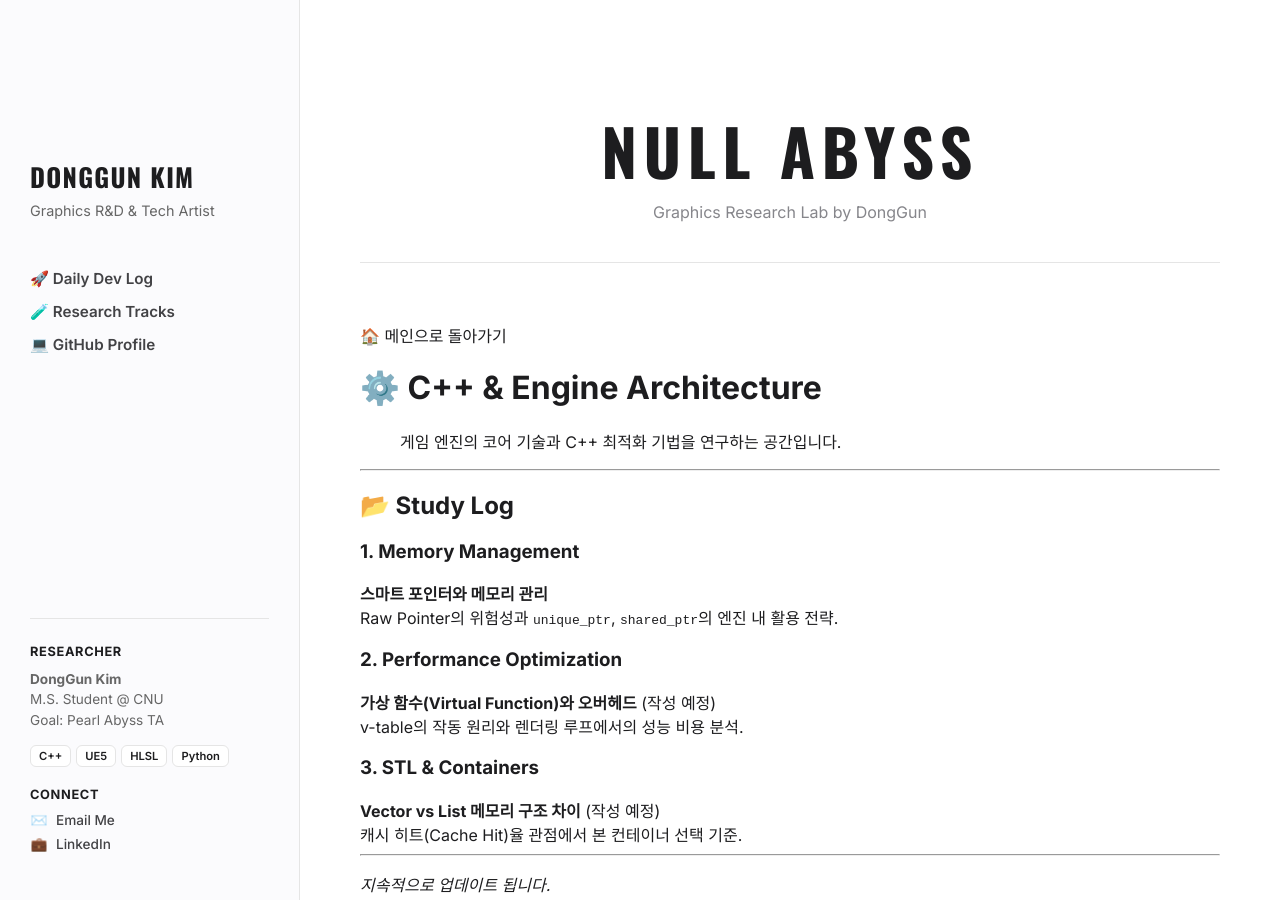
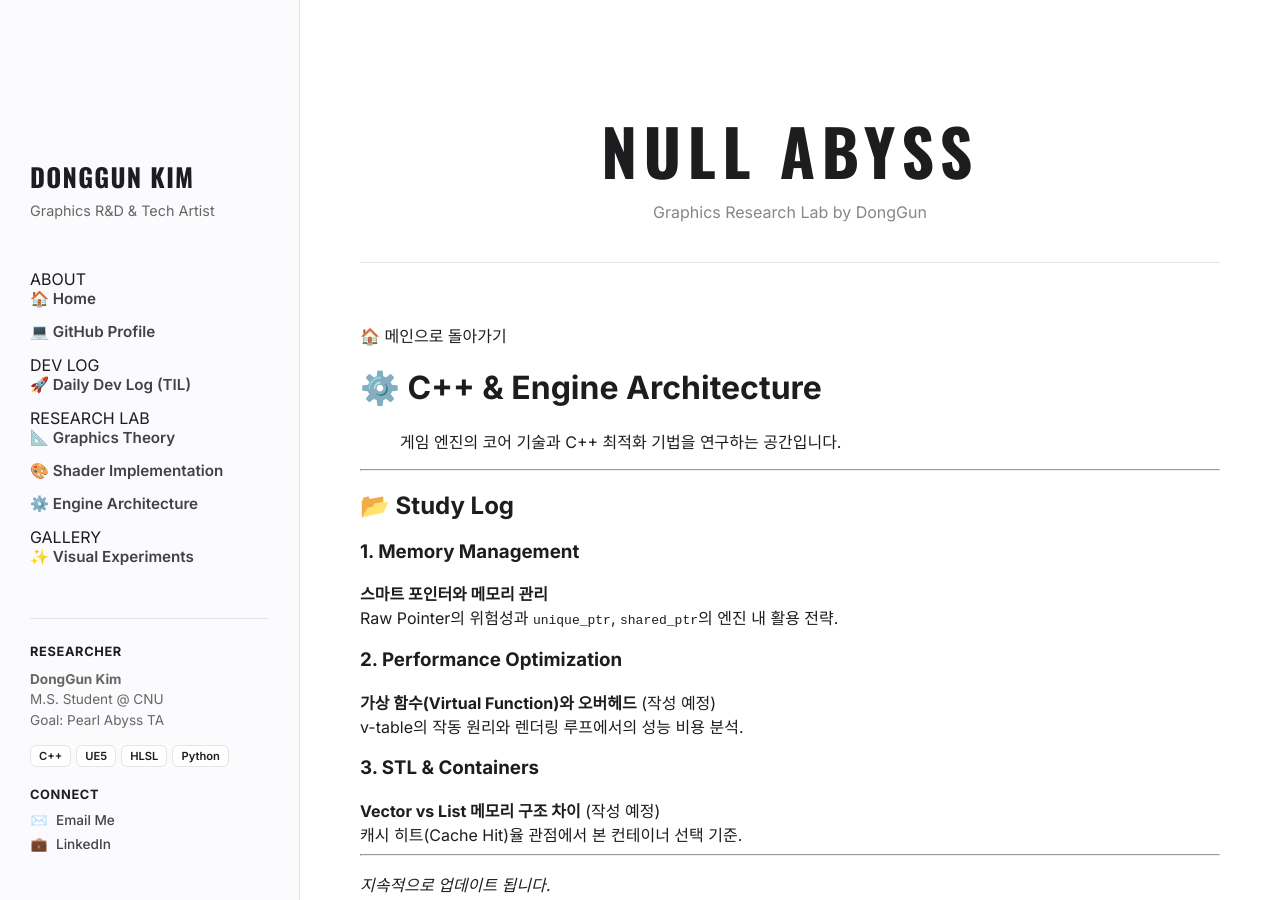
Before and after one commit to KimDongGun324/kimdonggun324.github.io, a Jekyll site: the page built from 03_Engine_CPP/README.md, in a window 1280 px wide. Built offline with Jekyll 4.4.1, drawn with Linux system fonts in a browser that asks for light colours.

Commit message:
Update default.html

```diff
--- a/_layouts/default.html
+++ b/_layouts/default.html
@@ -13,19 +13,45 @@
     <aside class="sidebar">
       <div class="sidebar-top">
         <h1 class="sidebar-title" style="letter-spacing: 0.05em;">
-          DONGGUN KIM
+          <a href="{{ "/" | relative_url }}" style="color:inherit; text-decoration:none;">DONGGUN KIM</a>
         </h1>
-
         <p class="sidebar-desc" style="margin-top:5px; color:#666;">
           Graphics R&D & Tech Artist
         </p>
 
         <nav class="sidebar-nav">
-          <ul>
-            <li><a href="#daily-dev-log">🚀 Daily Dev Log</a></li>
-            <li><a href="#research-tracks">🧪 Research Tracks</a></li>
-            <li><a href="https://github.com/kimdonggun324" target="_blank">💻 GitHub Profile</a></li>
-          </ul>
+
+          <div class="nav-group">
+            <span class="nav-header">ABOUT</span>
+            <ul>
+              <li><a href="{{ "/" | relative_url }}">🏠 Home</a></li>
+              <li><a href="https://github.com/kimdonggun324" target="_blank">💻 GitHub Profile</a></li>
+            </ul>
+          </div>
+
+          <div class="nav-group">
+            <span class="nav-header">DEV LOG</span>
+            <ul>
+              <li><a href="{{ "/Daily_Log/README.md" | relative_url }}">🚀 Daily Dev Log (TIL)</a></li>
+            </ul>
+          </div>
+
+          <div class="nav-group">
+            <span class="nav-header">RESEARCH LAB</span>
+            <ul>
+              <li><a href="{{ "/01_Graphics_Theory/README.md" | relative_url }}">📐 Graphics Theory</a></li>
+              <li><a href="{{ "/02_Shader_Lab/README.md" | relative_url }}">🎨 Shader Implementation</a></li>
+              <li><a href="{{ "/03_Engine_CPP/README.md" | relative_url }}">⚙️ Engine Architecture</a></li>
+            </ul>
+          </div>
+
+          <div class="nav-group">
+            <span class="nav-header">GALLERY</span>
+            <ul>
+              <li><a href="#">✨ Visual Experiments</a></li>
+            </ul>
+          </div>
+
         </nav>
       </div>
 
@@ -57,7 +83,6 @@
     </aside>
 
     <main class="main-content">
-
       <header class="main-header">
         <h1 class="page-title">NULL ABYSS</h1>
         <span class="page-desc">Graphics Research Lab by DongGun</span>
@@ -66,7 +91,6 @@
       <div class="content-body">
         {{ content }}
       </div>
-
     </main>
 
   </div>
```
